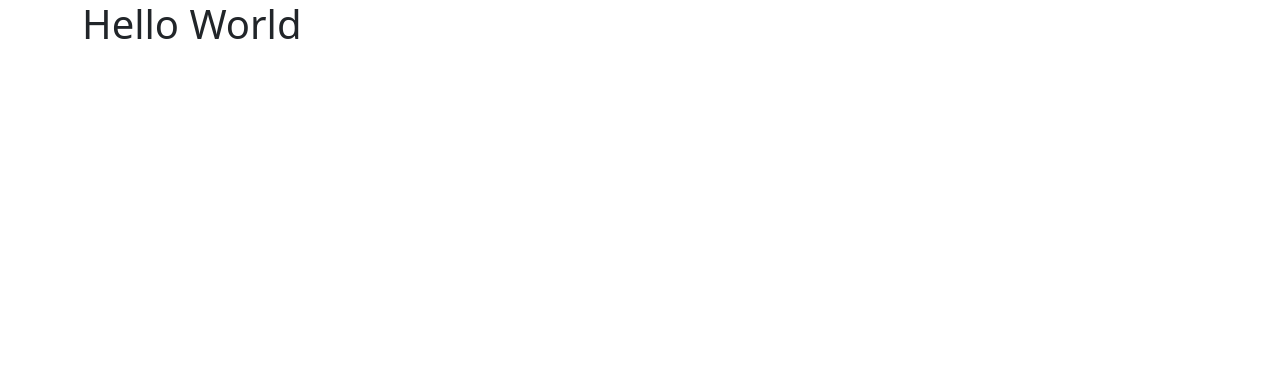
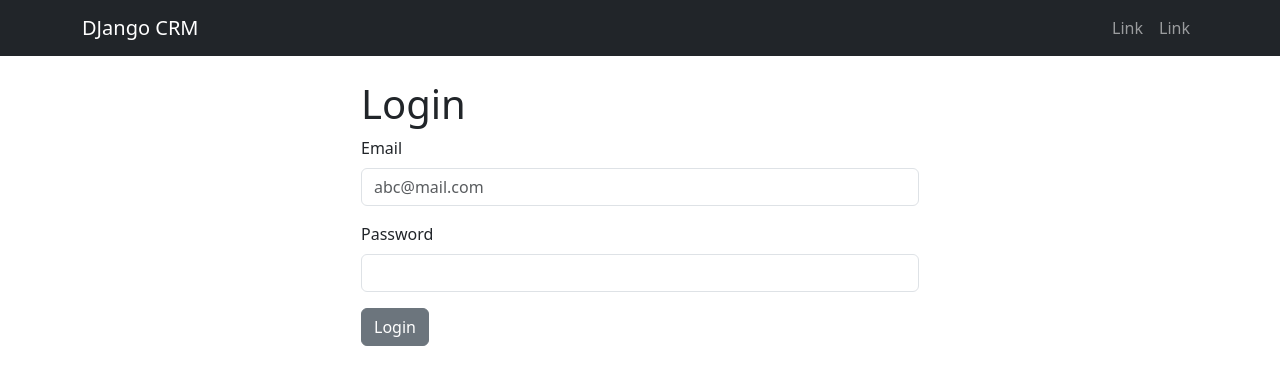
Before and after one commit to bdelgado1994/cms_django, a Django app: page / in a window 1280 px wide. Shown: the top 385 px of the page. Run offline with Django 4.2, Linux system fonts and the light colour scheme; some libraries are stand-ins or nearby versions.

Commit message:
login added

```diff
--- a/core/settings.py
+++ b/core/settings.py
@@ -80,7 +80,7 @@ DATABASES = {
         "ENGINE": "django.db.backends.mysql",
         "NAME": "cms",
         "USER": "root",
-        "PASSWORD": "",
+        "PASSWORD": "root",
         "HOST": "localhost",
         "PORT": "3306",
     }
--- a/website/templates/layouts.html
+++ b/website/templates/layouts.html
@@ -4,13 +4,15 @@
 <head>
     <meta charset="UTF-8">
     <meta name="viewport" content="width=device-width, initial-scale=1.0">
-    <title>{% block title %} {% endblock title %}</title>
+    <title>Django CRM</title>
     {% load bootstrap5 %}
     {% bootstrap_css %}
     {% bootstrap_javascript %}
     <link rel="stylesheet" href="{% static 'css/main.css' %}">
 </head>
 <body>
+    {% include 'partials/navbar.html' %}
+    <br>
     <div class="container">
         {% block content %} {% endblock content %}
     </div>
--- a/website/templates/pages/home.html
+++ b/website/templates/pages/home.html
@@ -1,5 +1,32 @@
-{% extends 'layouts.html' %}
-{% block title %} Django CRM {% endblock title %}
-{% block content %}
-<h1>Hello World</h1>
+{% extends 'layouts.html' %} {% block content %}
+<div class="col-md-6 offset-md-3">
+  <h1>Login</h1>
+  <form action="{% url 'home' %}" method="post">
+    {% csrf_token %}
+    <div class="mb-3">
+      <label for="" class="form-label">Email</label>
+      <input
+        type="text"
+        class="form-control"
+        name=""
+        id=""
+        aria-describedby="emailHelpId"
+        placeholder="abc@mail.com"
+      />
+    </div>
+    <div class="mb-3">
+      <label for="" class="form-label">Password</label>
+      <input
+        type="password"
+        class="form-control"
+        name=""
+        id=""
+        placeholder=""
+      />
+    </div>
+    <div class="mb-3">
+      <input type="submit" class="btn btn-secondary" value="Login">
+    </div>
+  </form>
+</div>
 {% endblock content %}
--- /dev/null
+++ b/website/templates/partials/navbar.html
@@ -0,0 +1,19 @@
+<nav class="navbar navbar-expand-md navbar-dark bg-dark">
+      <div class="container">
+        <a class="navbar-brand" href="#">DJango CRM</a>
+        <button class="navbar-toggler d-lg-none" type="button" data-bs-toggle="collapse" data-bs-target="#collapsibleNavId" aria-controls="collapsibleNavId"
+            aria-expanded="false" aria-label="Toggle navigation">
+            <span class="navbar-toggler-icon"></span>
+        </button>
+        <div class="collapse navbar-collapse" id="collapsibleNavId">
+            <ul class="navbar-nav ms-auto mt-2 mt-lg-0">
+                <li class="nav-item">
+                    <a class="nav-link" href="#">Link</a>
+                </li>
+                <li class="nav-item">
+                    <a class="nav-link" href="#">Link</a>
+                </li>
+            </ul>
+        </div>
+  </div>
+</nav>
--- a/website/urls.py
+++ b/website/urls.py
@@ -1,4 +1,8 @@
 from django.urls import path
 from . import views
 
-urlpatterns = [path("", views.home, name="home")]
+urlpatterns = [
+    path("", views.home, name="home"),
+    path("login/", views.login_user, name="login"),
+    path("logout/", views.logout_user, name="logout"),
+]
--- a/website/views.py
+++ b/website/views.py
@@ -1,5 +1,12 @@
 from django.shortcuts import render
-
+from django.contrib.auth import authenticate,login,logout
+from django.contrib import messages
 
 def home(request):
     return render(request,"pages/home.html",{})
+
+def login_user(request):
+    pass
+
+def logout_user(request):
+    pass
```
Also changed, not shown: README.md.
